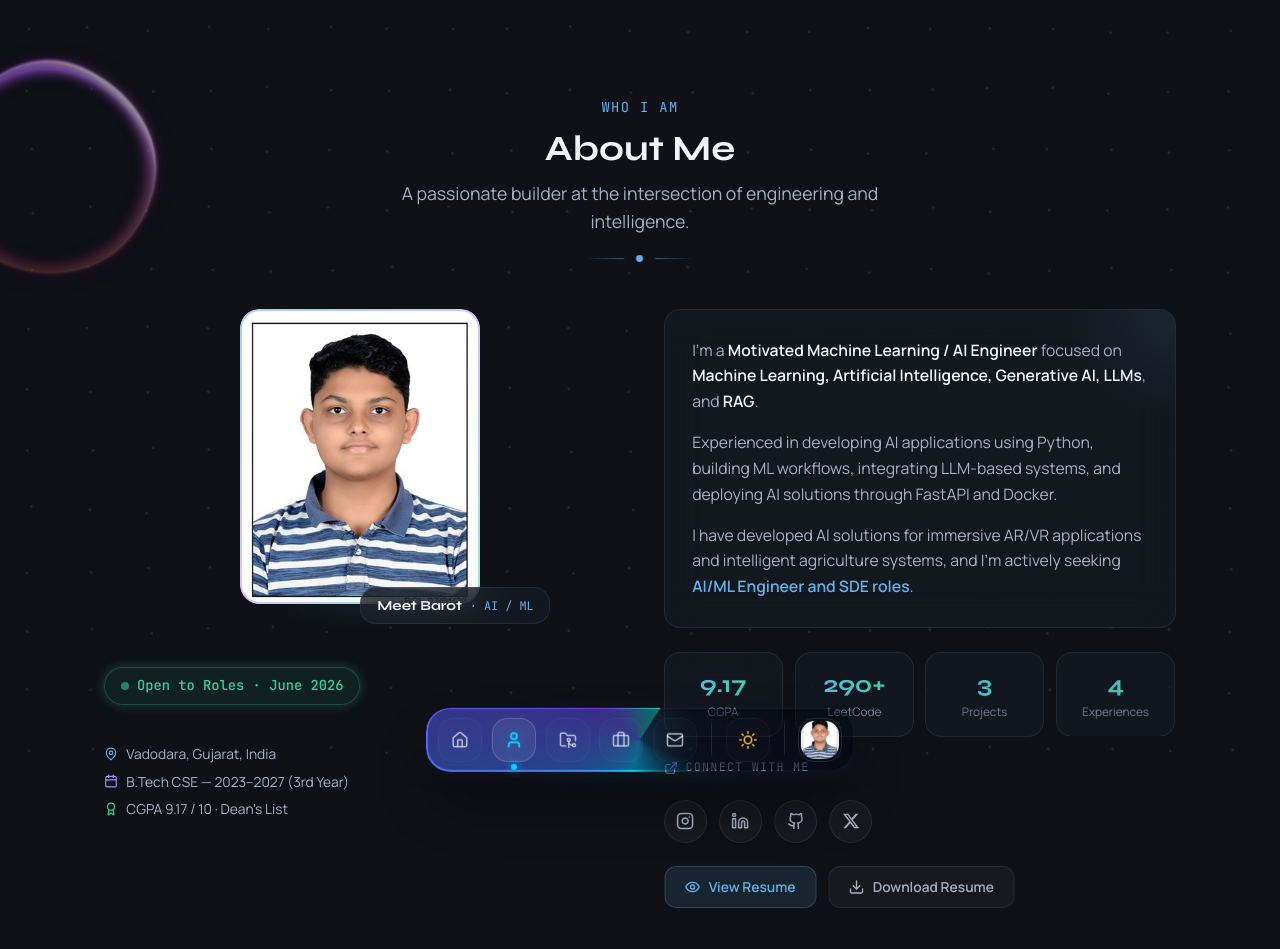
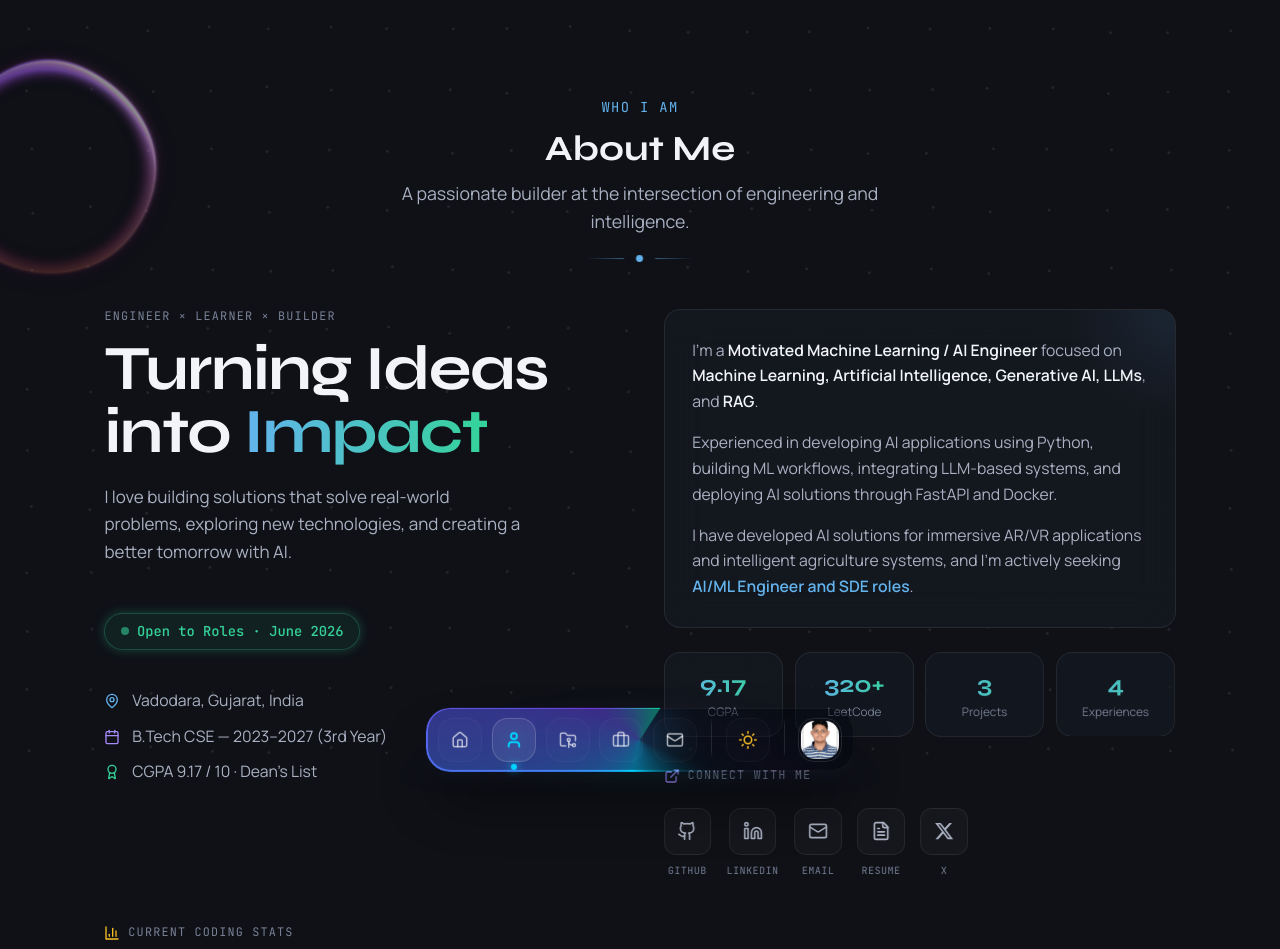
Before and after one commit to meet25bar/Protfolio, a React (Vite) app: page /about in a window 1280 px wide. Shown: the top 949 px of the page. Built offline with nearby package versions, Linux system fonts and the light colour scheme.

Commit message:
Update About Me UI and LeetCode stats

```diff
--- a/src/components/About.jsx
+++ b/src/components/About.jsx
@@ -6,12 +6,11 @@ import {
   Brain, Code2, Database, Wrench, MapPin, Calendar,
   TrendingUp, Award, ChevronDown, ChevronUp,
   Download, Eye, ExternalLink, Instagram, Linkedin, Github,
-  BarChart3, Activity, Flame, Target,
+  BarChart3, Activity, Flame, Target, Mail, FileText
 } from 'lucide-react'
 import SectionHeader from './SectionHeader'
 import ScrollReveal from './ScrollReveal'
 import NovaGlow from './NovaGlow'
-import meetPhoto from './meet_photo.jpg'
 
 // Custom X (formerly Twitter) icon
 function XIcon({ size = 18, className = '' }) {
@@ -56,28 +55,29 @@ const MILESTONES = [
 // ─── Stats ─────────────────────────────────────────────────────
 const STATS = [
   { value: '9.17', label: 'CGPA'        },
-  { value: '290+', label: 'LeetCode'    },
+  { value: '320+', label: 'LeetCode'    },
   { value: '3',    label: 'Projects'    },
   { value: '4',    label: 'Experiences' },
 ]
 
 // ─── Social Links ──────────────────────────────────────────────
 const SOCIALS = [
-  { icon: Instagram, label: 'Instagram', url: 'https://www.instagram.com/meet.barot25', color: '#E1306C' },
+  { icon: Github,    label: 'GitHub',    url: 'https://github.com/meet25bar', color: '#fff' },
   { icon: Linkedin,  label: 'LinkedIn',  url: 'https://www.linkedin.com/in/meetbarot', color: '#0A66C2' },
-  { icon: Github,    label: 'GitHub',    url: 'https://github.com/meet25bar', color: '#fff' },
+  { icon: Mail,      label: 'Email',     url: 'mailto:barotmeet25@gmail.com', color: '#EA4335' },
+  { icon: FileText,  label: 'Resume',    url: '/resume.pdf', color: '#34D399' },
   { icon: XIcon,     label: 'X',         url: 'https://x.com/BarotMeet23562', color: '#fff' },
 ]
 
 // ─── LeetCode Stats ────────────────────────────────────────────
 const LEETCODE_STATS = {
-  solved: 296,
-  total: 4029,
-  easy: { solved: 142, total: 960 },
-  medium: { solved: 139, total: 2103 },
-  hard: { solved: 15, total: 966 },
+  solved: 322,
+  total: 4055,
+  easy: { solved: 162, total: 965 },
+  medium: { solved: 144, total: 2115 },
+  hard: { solved: 16, total: 975 },
   submissions: 444,
-  activeDays: 283,
+  activeDays: 286,
   maxStreak: 48,
 }
 
@@ -212,99 +212,6 @@ const CURRENT_PROJECTS = [
     color: 'rgb(167,139,250)',
   },
 ]
-
-// ─── Photo Card with 3D tilt ────────────────────────────────────
-function PhotoCard() {
-  const [tilt, setTilt] = useState({ x: 0, y: 0 })
-  const [hovered, setHovered] = useState(false)
-
-  const handleMove = (e) => {
-    const rect = e.currentTarget.getBoundingClientRect()
-    const cx = rect.left + rect.width / 2
-    const cy = rect.top + rect.height / 2
-    const dx = (e.clientX - cx) / (rect.width / 2)
-    const dy = (e.clientY - cy) / (rect.height / 2)
-    setTilt({ x: dy * -12, y: dx * 12 })
-  }
-
-  return (
-    <div
-      className="relative mx-auto w-[220px] h-[270px] md:w-[240px] md:h-[295px]"
-      style={{ perspective: 800 }}
-      onMouseMove={handleMove}
-      onMouseEnter={() => setHovered(true)}
-      onMouseLeave={() => { setHovered(false); setTilt({ x: 0, y: 0 }) }}
-    >
-      <motion.div
-        animate={{ rotateX: tilt.x, rotateY: tilt.y }}
-        transition={{ type: 'spring', stiffness: 180, damping: 22 }}
-        style={{ transformStyle: 'preserve-3d', borderRadius: 20, overflow: 'hidden', width: '100%', height: '100%' }}
-        className="relative"
-      >
-        {/* Gradient border ring */}
-        <div
-          className="absolute inset-0 rounded-[20px] z-10 pointer-events-none"
-          style={{
-            padding: 2,
-            background: 'linear-gradient(135deg, rgba(99,179,237,0.6), rgba(167,139,250,0.5), rgba(52,211,153,0.5))',
-            borderRadius: 20,
-            WebkitMask: 'linear-gradient(#fff 0 0) content-box, linear-gradient(#fff 0 0)',
-            WebkitMaskComposite: 'xor',
-            maskComposite: 'exclude',
-          }}
-        />
-
-        {/* Photo */}
-        <img
-          src={meetPhoto}
-          alt="Meet Barot — AI/ML Engineer"
-          className="w-full h-full object-cover object-top select-none"
-          style={{ borderRadius: 18 }}
-          draggable={false}
-          loading="lazy"
-        />
-
-        {/* Shine overlay on hover */}
-        <motion.div
-          className="absolute inset-0 pointer-events-none"
-          style={{ borderRadius: 18 }}
-          animate={{ opacity: hovered ? 1 : 0 }}
-          transition={{ duration: 0.3 }}
-        >
-          <div
-            style={{
-              background: 'linear-gradient(135deg, rgb(var(--text-primary) / 0.08) 0%, transparent 60%)',
-              width: '100%',
-              height: '100%',
-              borderRadius: 18,
-            }}
-          />
-        </motion.div>
-      </motion.div>
-
-      {/* Glow beneath */}
-      <motion.div
-        className="absolute -bottom-4 left-1/2 -translate-x-1/2 w-4/5 h-8 pointer-events-none"
-        animate={{ opacity: hovered ? 0.5 : 0.25 }}
-        style={{
-          background: 'radial-gradient(ellipse, rgba(99,179,237,0.5) 0%, transparent 70%)',
-          filter: 'blur(10px)',
-        }}
-      />
-
-      {/* Name badge */}
-      <motion.div
-        className="absolute -bottom-5 left-1/2 -translate-x-1/2 whitespace-nowrap glass-card px-4 py-1.5 z-20"
-        initial={{ opacity: 0, y: 8 }}
-        animate={{ opacity: 1, y: 0 }}
-        transition={{ delay: 0.4 }}
-      >
-        <span className="font-syne font-bold text-sm text-text-primary">Meet Barot</span>
-        <span className="font-mono text-xs ml-2" style={{ color: 'rgb(99,179,237)' }}>· AI / ML</span>
-      </motion.div>
-    </div>
-  )
-}
 
 // ─── Timeline item ──────────────────────────────────────────────
 function TimelineItem({ item, index }) {
@@ -624,78 +531,46 @@ function CodingStatsPanel() {
 // ─── Social Links ───────────────────────────────────────────────
 function SocialLinksRow() {
   return (
-    <div className="flex items-center gap-3 mt-6">
+    <div className="flex flex-wrap items-center gap-4 mt-6">
       {SOCIALS.map((social) => {
         const Icon = social.icon
         return (
           <motion.a
             key={social.label}
             href={social.url}
-            target="_blank"
-            rel="noopener noreferrer"
-            className="group relative w-11 h-11 rounded-full flex items-center justify-center"
-            style={{
-              background: 'var(--surface)',
-              border: '1px solid var(--surface-border)',
-            }}
-            whileHover={{
-              scale: 1.15,
-              borderColor: `${social.color}60`,
-              boxShadow: `0 0 20px ${social.color}25`,
-            }}
-            whileTap={{ scale: 0.92 }}
+            target={social.label === 'Email' ? undefined : "_blank"}
+            rel={social.label === 'Email' ? undefined : "noopener noreferrer"}
+            className="group relative flex flex-col items-center gap-2"
             title={social.label}
           >
-            <Icon size={18} className="text-text-secondary group-hover:text-text-primary transition-colors duration-200" />
+            <motion.div
+              className="w-12 h-12 rounded-xl flex items-center justify-center relative overflow-hidden"
+              style={{
+                background: 'rgba(255, 255, 255, 0.03)',
+                border: '1px solid rgba(255, 255, 255, 0.08)',
+                backdropFilter: 'blur(10px)',
+              }}
+              whileHover={{
+                scale: 1.05,
+                borderColor: `${social.color}50`,
+                boxShadow: `0 8px 24px -8px ${social.color}40, inset 0 0 20px -10px ${social.color}20`,
+              }}
+              whileTap={{ scale: 0.95 }}
+            >
+              <div
+                className="absolute inset-0 opacity-0 group-hover:opacity-100 transition-opacity duration-300"
+                style={{
+                  background: `radial-gradient(circle at 50% 0%, ${social.color}20 0%, transparent 70%)`
+                }}
+              />
+              <Icon size={20} className="text-text-secondary group-hover:text-white transition-colors duration-300 relative z-10" />
+            </motion.div>
+            <span className="font-mono text-[10px] uppercase tracking-wider text-text-muted group-hover:text-text-secondary transition-colors">
+              {social.label}
+            </span>
           </motion.a>
         )
       })}
-    </div>
-  )
-}
-
-// ─── Resume Section ─────────────────────────────────────────────
-function ResumeButtons() {
-  return (
-    <div className="flex flex-wrap items-center gap-3 mt-6">
-      <motion.a
-        href="/resume.pdf"
-        target="_blank"
-        rel="noopener noreferrer"
-        className="inline-flex items-center gap-2 px-5 py-2.5 rounded-xl font-manrope font-semibold text-sm"
-        style={{
-          background: 'rgba(99,179,237,0.12)',
-          border: '1px solid rgba(99,179,237,0.25)',
-          color: 'rgb(99,179,237)',
-        }}
-        whileHover={{
-          scale: 1.04,
-          boxShadow: '0 0 24px rgba(99,179,237,0.2)',
-          borderColor: 'rgba(99,179,237,0.45)',
-        }}
-        whileTap={{ scale: 0.96 }}
-      >
-        <Eye size={16} />
-        View Resume
-      </motion.a>
-      <motion.a
-        href="/resume.pdf"
-        download="Meet_Barot_Resume.pdf"
-        className="inline-flex items-center gap-2 px-5 py-2.5 rounded-xl font-manrope font-semibold text-sm"
-        style={{
-          background: 'var(--surface)',
-          border: '1px solid var(--surface-border)',
-          color: 'rgb(var(--text-secondary))',
-        }}
-        whileHover={{
-          scale: 1.04,
-          borderColor: 'rgb(var(--text-primary) / 0.2)',
-        }}
-        whileTap={{ scale: 0.96 }}
-      >
-        <Download size={16} />
-        Download Resume
-      </motion.a>
     </div>
   )
 }
@@ -722,16 +597,27 @@ export default function About() {
         {/* ── TOP: Photo + Bio + Stats ── */}
         <div className="grid lg:grid-cols-2 gap-7 sm:gap-10 lg:gap-12 items-start mb-12">
 
-          {/* Left: Photo + recruiter highlights */}
+          {/* Left: Introduction + recruiter highlights */}
           <ScrollReveal variant="fade-left">
-            <div className="flex flex-col items-center lg:items-start gap-6 sm:gap-10">
+            <div className="flex flex-col items-start gap-6 sm:gap-10">
 
-              {/* Photo */}
-              <PhotoCard />
+              {/* Typography Introduction */}
+              <div className="flex flex-col gap-3">
+                <span className="font-mono text-[11px] sm:text-xs tracking-widest uppercase text-text-muted">
+                  ENGINEER &times; LEARNER &times; BUILDER
+                </span>
+                <h2 className="font-syne font-bold text-[2.75rem] sm:text-6xl lg:text-[4rem] text-text-primary leading-[1.1] tracking-tight">
+                  Turning Ideas<br />
+                  into <span className="gradient-text-cyan">Impact</span>
+                </h2>
+                <p className="font-manrope text-text-secondary text-[15px] sm:text-[17px] leading-relaxed max-w-[420px] mt-2">
+                  I love building solutions that solve real-world problems, exploring new technologies, and creating a better tomorrow with AI.
+                </p>
+              </div>
 
               {/* Availability badge */}
               <motion.div
-                className="flex items-center gap-2 px-4 py-2 rounded-full text-xs sm:text-sm font-mono font-medium mt-4 sm:mt-6"
+                className="flex items-center gap-2 px-4 py-2 rounded-full text-xs sm:text-sm font-mono font-medium mt-1 sm:mt-2"
                 style={{
                   background: 'rgba(52,211,153,0.08)',
                   border: '1px solid rgba(52,211,153,0.25)',
@@ -745,17 +631,17 @@ export default function About() {
               </motion.div>
 
               {/* Location + Status */}
-              <div className="flex flex-col gap-2 text-sm text-text-secondary font-manrope">
-                <div className="flex items-center gap-2">
-                  <MapPin size={14} style={{ color: 'rgb(99,179,237)' }} />
+              <div className="flex flex-col gap-3 text-sm sm:text-base text-text-secondary font-manrope">
+                <div className="flex items-center gap-3">
+                  <MapPin size={16} style={{ color: 'rgb(99,179,237)' }} />
                   <span>Vadodara, Gujarat, India</span>
                 </div>
-                <div className="flex items-center gap-2">
-                  <Calendar size={14} style={{ color: 'rgb(167,139,250)' }} />
+                <div className="flex items-center gap-3">
+                  <Calendar size={16} style={{ color: 'rgb(167,139,250)' }} />
                   <span>B.Tech CSE — 2023–2027 (3rd Year)</span>
                 </div>
-                <div className="flex items-center gap-2">
-                  <Award size={14} style={{ color: 'rgb(52,211,153)' }} />
+                <div className="flex items-center gap-3">
+                  <Award size={16} style={{ color: 'rgb(52,211,153)' }} />
                   <span>CGPA 9.17 / 10 · Dean's List</span>
                 </div>
               </div>
@@ -799,19 +685,12 @@ export default function About() {
 
             {/* Socials */}
             <ScrollReveal variant="fade-right" delay={0.2}>
-              <div className="mt-6">
-                <div className="flex items-center gap-2 mb-3">
-                  <ExternalLink size={14} style={{ color: 'rgb(167,139,250)' }} />
+              <div className="mt-8">
+                <div className="flex items-center gap-2 mb-4">
+                  <ExternalLink size={16} style={{ color: 'rgb(167,139,250)' }} />
                   <span className="font-mono text-xs tracking-widest uppercase text-text-muted">Connect With Me</span>
                 </div>
                 <SocialLinksRow />
-              </div>
-            </ScrollReveal>
-
-            {/* Resume */}
-            <ScrollReveal variant="fade-right" delay={0.3}>
-              <div className="mt-4">
-                <ResumeButtons />
               </div>
             </ScrollReveal>
           </div>
--- a/src/components/CodingProfile.jsx
+++ b/src/components/CodingProfile.jsx
@@ -9,7 +9,7 @@ import ScrollReveal from './ScrollReveal'
 const STATS = [
   {
     icon: Code2,
-    value: '290+',
+    value: '320+',
     label: 'Problems Solved',
     sub: 'LeetCode',
     color: '#f59e0b',
@@ -18,12 +18,12 @@ const STATS = [
     icon: Trophy,
     value: 'Top 15%',
     label: 'Global Rank',
-    sub: '504,089',
+    sub: '456,625',
     color: '#00d4ff',
   },
   {
     icon: Target,
-    value: '130+',
+    value: '140+',
     label: 'Medium Solved',
     sub: 'Strong concepts',
     color: '#10d9a0',
@@ -39,9 +39,9 @@ const STATS = [
 
 // ─── Difficulty breakdown ──────────────────────────────────────
 const DIFFICULTY = [
-  { label: 'Easy',   count: 142, total: 296, color: '#10d9a0' },
-  { label: 'Medium', count: 139, total: 296, color: '#f59e0b' },
-  { label: 'Hard',   count: 15, total: 296, color: '#ef4444' },
+  { label: 'Easy',   count: 162, total: 322, color: '#10d9a0' },
+  { label: 'Medium', count: 144, total: 322, color: '#f59e0b' },
+  { label: 'Hard',   count: 16, total: 322, color: '#ef4444' },
 ]
 
 // ─── Animated counter ─────────────────────────────────────────
```
